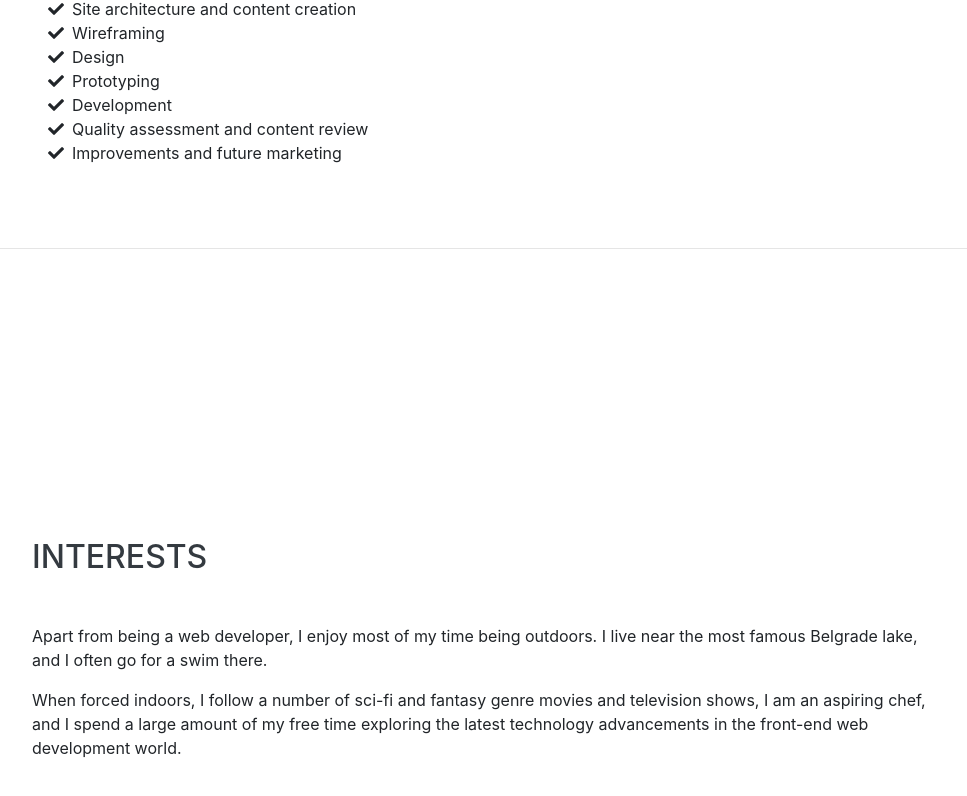
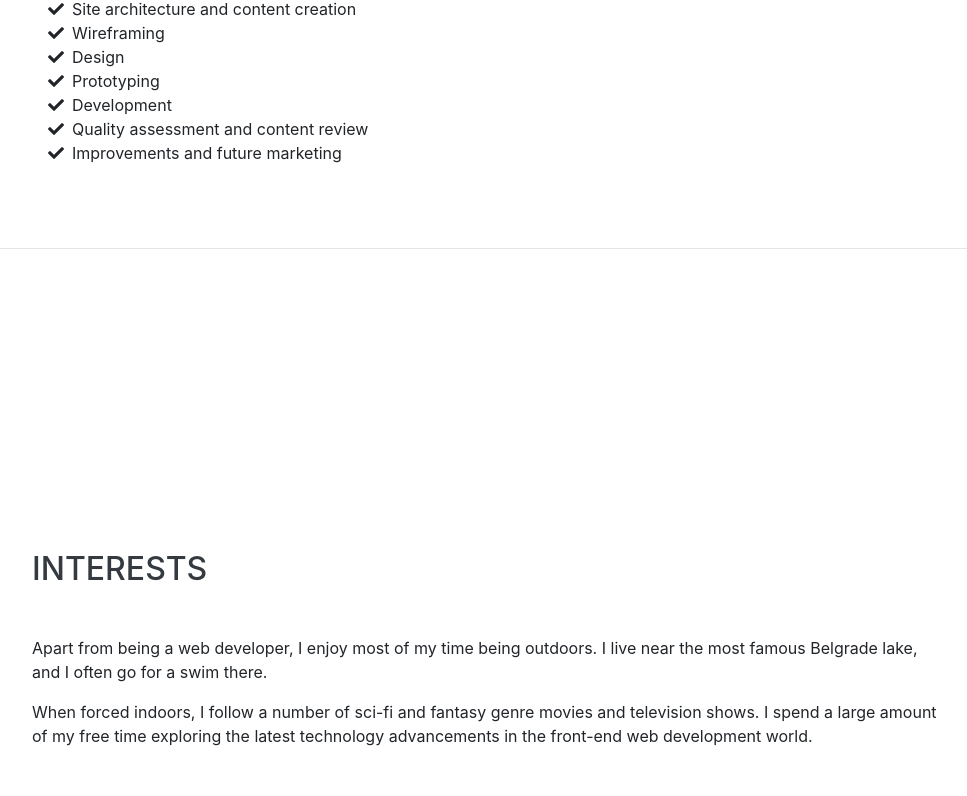
Before and after one commit to vladabog/resume, a website with bundled scripts: page index.html in a window 1280 px wide. Shown: the part 3756-4552 px from the top of the page, without its empty margins (288-1255 px from the left). Built offline with nearby package versions, Linux system fonts and the light colour scheme; a web font is replaced by a local one.

Commit message:
Update index.html

```diff
--- a/index.html
+++ b/index.html
@@ -349,8 +349,8 @@
       <div class="w-100">
         <h2 class="mb-5">Interests</h2>
         <p>Apart from being a web developer, I enjoy most of my time being outdoors. I live near the most famous Belgrade lake, and I often go for a swim there.</p>
-        <p class="mb-0">When forced indoors, I follow a number of sci-fi and fantasy genre movies and television shows,
-          I am an aspiring chef, and I spend a large amount of my free time exploring the latest technology advancements
+        <p class="mb-0">When forced indoors, I follow a number of sci-fi and fantasy genre movies and television shows.
+          I spend a large amount of my free time exploring the latest technology advancements
           in the front-end web development world.</p>
       </div>
     </section>
```
